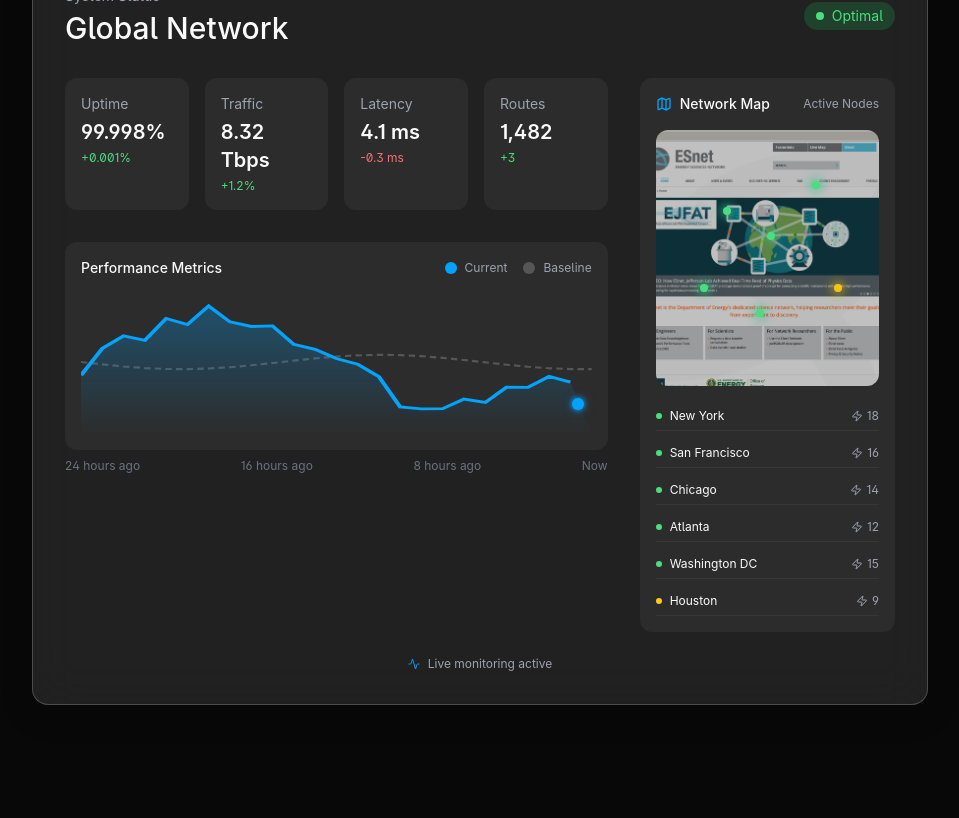
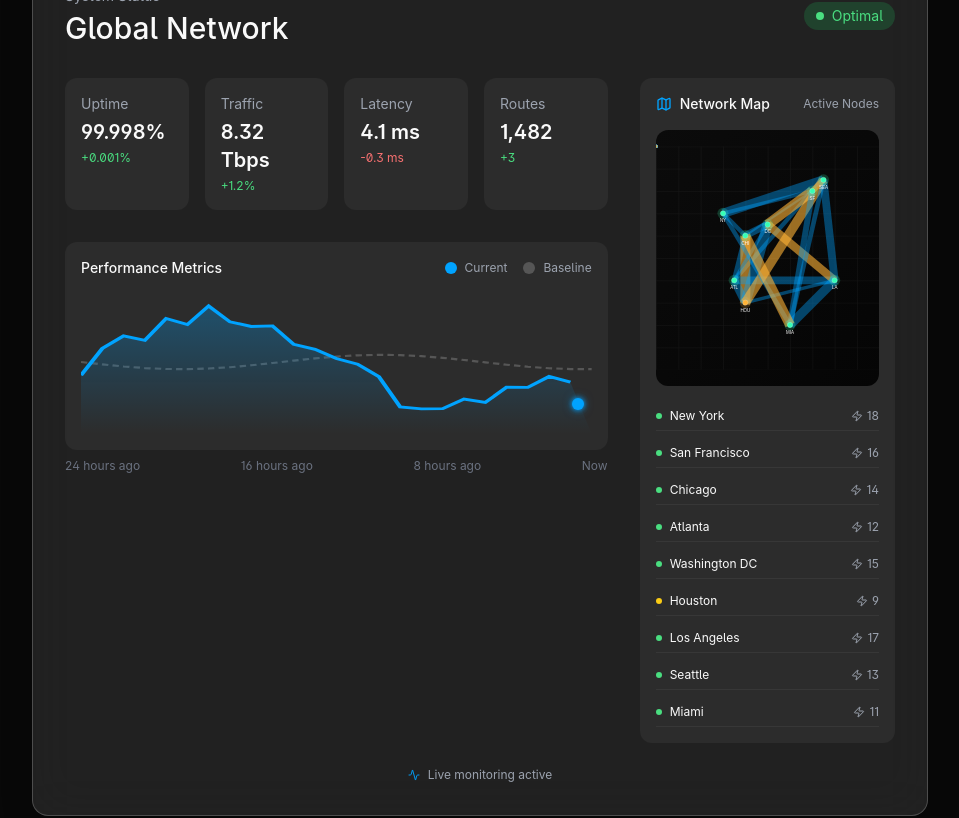
Before and after one commit to hadoopbhanu/neon-network-nexus, a React (Vite) app: page / in a window 1280 px wide. Shown: the part 940-1758 px from the top of the page, without its empty margins (160-1119 px from the left). Built offline with nearby package versions, Linux system fonts and the light colour scheme.

Commit message:
Update network map visualization
Replaced the static image in the network map with dynamic visuals.

```diff
--- a/src/components/StatusPanel.tsx
+++ b/src/components/StatusPanel.tsx
@@ -1,4 +1,3 @@
-
 import { useState, useEffect } from 'react';
 import { cn } from '@/lib/utils';
 import { Activity, Globe, Signal, Server, CircuitBoard, BarChart2, Map, Zap } from 'lucide-react';
@@ -70,15 +69,21 @@ const StatusPanel = () => {
     },
   ];
 
-  // New detailed info for network map visualization
+  // New detailed info for network nodes visualization
   const networkNodes = [
-    { id: 'NY', name: 'New York', status: 'online', connections: 18 },
-    { id: 'SF', name: 'San Francisco', status: 'online', connections: 16 },
-    { id: 'CHI', name: 'Chicago', status: 'online', connections: 14 },
-    { id: 'ATL', name: 'Atlanta', status: 'online', connections: 12 },
-    { id: 'DC', name: 'Washington DC', status: 'online', connections: 15 },
-    { id: 'HOU', name: 'Houston', status: 'degraded', connections: 9 },
+    { id: 'NY', name: 'New York', status: 'online', connections: 18, position: { x: 30, y: 30 } },
+    { id: 'SF', name: 'San Francisco', status: 'online', connections: 16, position: { x: 70, y: 20 } },
+    { id: 'CHI', name: 'Chicago', status: 'online', connections: 14, position: { x: 40, y: 40 } },
+    { id: 'ATL', name: 'Atlanta', status: 'online', connections: 12, position: { x: 35, y: 60 } },
+    { id: 'DC', name: 'Washington DC', status: 'online', connections: 15, position: { x: 50, y: 35 } },
+    { id: 'HOU', name: 'Houston', status: 'degraded', connections: 9, position: { x: 40, y: 70 } },
+    { id: 'LA', name: 'Los Angeles', status: 'online', connections: 17, position: { x: 80, y: 60 } },
+    { id: 'SEA', name: 'Seattle', status: 'online', connections: 13, position: { x: 75, y: 15 } },
+    { id: 'MIA', name: 'Miami', status: 'online', connections: 11, position: { x: 60, y: 80 } },
   ];
+
+  // Generate connection paths between nodes
+  const networkConnections = generateConnections(networkNodes);
 
   // Get current active data
   const activeData = statusData[activeTab];
@@ -221,7 +226,7 @@ const StatusPanel = () => {
             </div>
           </div>
 
-          {/* Right sidebar - Network Map mini visualization */}
+          {/* Right sidebar - Network Map interactive visualization */}
           <div className="bg-white/5 rounded-xl p-4">
             <div className="flex items-center justify-between mb-4">
               <div className="flex items-center">
@@ -231,22 +236,98 @@ const StatusPanel = () => {
               <div className="text-xs text-gray-400">Active Nodes</div>
             </div>
 
-            <div className="relative h-64 mb-4 overflow-hidden rounded-lg">
-              <img
-                src="/lovable-uploads/833e81d2-3114-4243-a1d2-7260de76dfc4.png"
-                alt="Mini logical map"
-                className="object-cover object-center w-full h-full opacity-70 hover:opacity-100 transition-opacity duration-300"
-              />
+            <div className="relative h-64 mb-4 overflow-hidden rounded-lg bg-gradient-to-br from-esnet-dark/90 to-esnet-darker">
+              {/* Interactive Network Visualization */}
+              <div className="absolute inset-0">
+                <svg width="100%" height="100%" viewBox="0 0 100 100" className="network-visualization">
+                  {/* Background grid */}
+                  <defs>
+                    <pattern id="grid" width="10" height="10" patternUnits="userSpaceOnUse">
+                      <path d="M 10 0 L 0 0 0 10" fill="none" stroke="rgba(255,255,255,0.05)" strokeWidth="0.5" />
+                    </pattern>
+                  </defs>
+                  <rect width="100" height="100" fill="url(#grid)" />
 
-              {/* Overlay glowing nodes */}
-              <div className="absolute inset-0">
-                {/* Simulated network nodes - positioned approximately */}
-                <div className="absolute left-[30%] top-[30%] w-2 h-2 bg-green-400 rounded-full shadow-[0_0_10px_3px_rgba(49,196,141,0.6)]"></div>
-                <div className="absolute left-[70%] top-[20%] w-2 h-2 bg-green-400 rounded-full shadow-[0_0_10px_3px_rgba(49,196,141,0.6)]"></div>
-                <div className="absolute left-[80%] top-[60%] w-2 h-2 bg-yellow-400 rounded-full shadow-[0_0_10px_3px_rgba(222,186,19,0.6)] animate-pulse"></div>
-                <div className="absolute left-[20%] top-[60%] w-2 h-2 bg-green-400 rounded-full shadow-[0_0_10px_3px_rgba(49,196,141,0.6)]"></div>
-                <div className="absolute left-[50%] top-[40%] w-2 h-2 bg-green-400 rounded-full shadow-[0_0_10px_3px_rgba(49,196,141,0.6)]"></div>
-                <div className="absolute left-[45%] top-[70%] w-2 h-2 bg-green-400 rounded-full shadow-[0_0_10px_3px_rgba(49,196,141,0.6)]"></div>
+                  {/* Connection lines between nodes */}
+                  <g className="connections">
+                    {networkConnections.map((conn, idx) => (
+                      <line
+                        key={`conn-${idx}`}
+                        x1={conn.source.position.x}
+                        y1={conn.source.position.y}
+                        x2={conn.target.position.x}
+                        y2={conn.target.position.y}
+                        stroke={conn.critical ? 'rgba(255, 179, 54, 0.6)' : 'rgba(0, 163, 255, 0.4)'}
+                        strokeWidth={conn.bandwidth / 10}
+                        strokeDasharray={conn.status === 'degraded' ? "1,1" : undefined}
+                      >
+                        <animate
+                          attributeName="stroke-opacity"
+                          values="0.4;0.8;0.4"
+                          dur="3s"
+                          repeatCount="indefinite"
+                          begin={`${Math.random() * 3}s`}
+                        />
+                      </line>
+                    ))}
+                  </g>
+
+                  {/* Data flow animations */}
+                  {networkConnections.map((conn, idx) => (
+                    <circle
+                      key={`flow-${idx}`}
+                      r="0.7"
+                      fill={conn.critical ? '#FFB336' : '#00A3FF'}
+                      opacity="0.8"
+                    >
+                      <animateMotion
+                        path={`M${conn.source.position.x},${conn.source.position.y} L${conn.target.position.x},${conn.target.position.y}`}
+                        dur={`${1 + Math.random() * 3}s`}
+                        repeatCount="indefinite"
+                        begin={`${Math.random() * 2}s`}
+                      />
+                    </circle>
+                  ))}
+
+                  {/* Network nodes */}
+                  {networkNodes.map((node) => (
+                    <g key={node.id} transform={`translate(${node.position.x}, ${node.position.y})`}>
+                      {/* Pulsing circle background */}
+                      <circle
+                        r="2.5"
+                        fill={node.status === 'online' ? 'rgba(54, 255, 181, 0.2)' : 'rgba(255, 179, 54, 0.2)'}
+                      >
+                        <animate
+                          attributeName="r"
+                          values="2.5;3.5;2.5"
+                          dur="3s"
+                          repeatCount="indefinite"
+                          begin={`${Math.random() * 2}s`}
+                        />
+                      </circle>
+
+                      {/* Node center */}
+                      <circle
+                        r="1.2"
+                        fill={node.status === 'online' ? '#36FFB5' : '#FFB336'}
+                        stroke="rgba(255,255,255,0.3)"
+                        strokeWidth="0.3"
+                      />
+
+                      {/* Node label */}
+                      <text
+                        x="0"
+                        y="4"
+                        textAnchor="middle"
+                        fill="white"
+                        fontSize="2"
+                        fontFamily="sans-serif"
+                      >
+                        {node.id}
+                      </text>
+                    </g>
+                  ))}
+                </svg>
               </div>
             </div>
 
@@ -290,4 +371,32 @@ function generateRandomPoints(count: number): number[] {
   return points;
 }
 
+// Helper function to generate connections between nodes
+function generateConnections(nodes: any[]) {
+  const connections = [];
+
+  // Add direct connections between major nodes
+  for (let i = 0; i < nodes.length; i++) {
+    // Connect to 2-3 other nodes
+    const connectCount = Math.floor(Math.random() * 2) + 2;
+
+    for (let j = 0; j < connectCount; j++) {
+      const targetIdx = (i + j + 1) % nodes.length;
+
+      // Skip if it's the same node
+      if (targetIdx === i) continue;
+
+      connections.push({
+        source: nodes[i],
+        target: nodes[targetIdx],
+        bandwidth: Math.floor(Math.random() * 40) + 10, // 10-50 bandwidth
+        status: Math.random() > 0.9 ? 'degraded' : 'normal',
+        critical: Math.random() > 0.8,
+      });
+    }
+  }
+
+  return connections;
+}
+
 export default StatusPanel;
```
